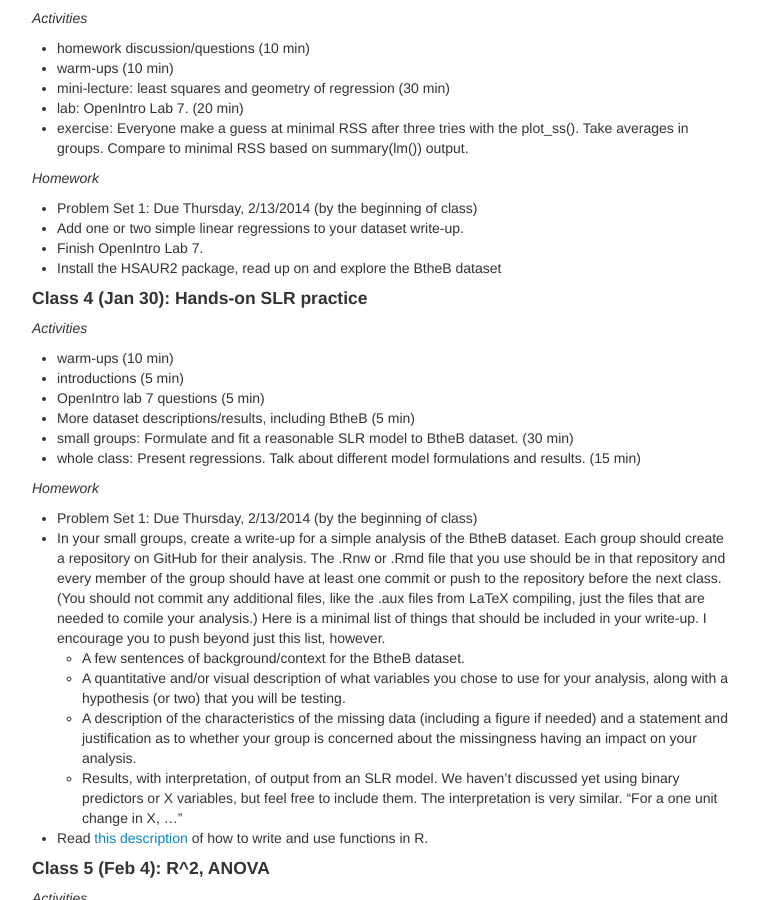
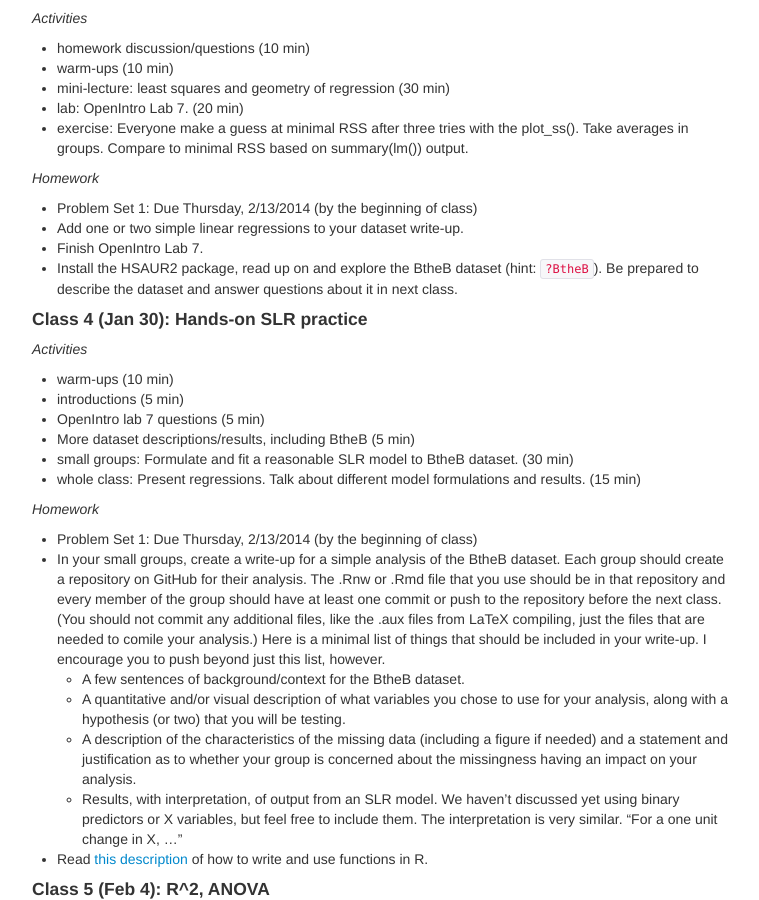
Before and after one commit to nickreich/methods2, a Jekyll site: the page built from pages/schedule.md, in a window 1280 px wide and 900 px high, scrolled down 1024 px. Shown: the whole window, without its empty margins (258-1017 px from the left). Built offline with Jekyll 4.4.1, drawn with Linux system fonts in a browser that asks for light colours.

Commit message:
foratting ?BthtB

```diff
--- a/pages/schedule.md
+++ b/pages/schedule.md
@@ -57,7 +57,7 @@
 * Problem Set 1: Due Thursday, 2/13/2014 (by the beginning of class)
 * Add one or two simple linear regressions to your dataset write-up.
 * Finish OpenIntro Lab 7.
-* Install the HSAUR2 package, read up on and explore the BtheB dataset <!--(hint: ``?BtheB``). Be prepared to describe the dataset and answer questions about it in next class. -->
+* Install the HSAUR2 package, read up on and explore the BtheB dataset (hint: ``?BtheB``). Be prepared to describe the dataset and answer questions about it in next class.
 
 #### Class 4 (Jan 30): Hands-on SLR practice
 _Activities_
```
